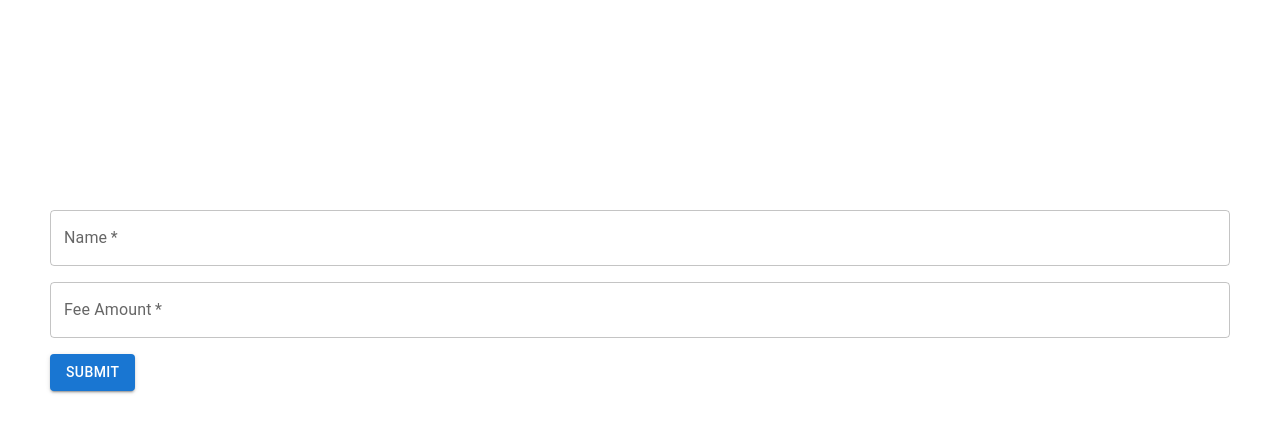
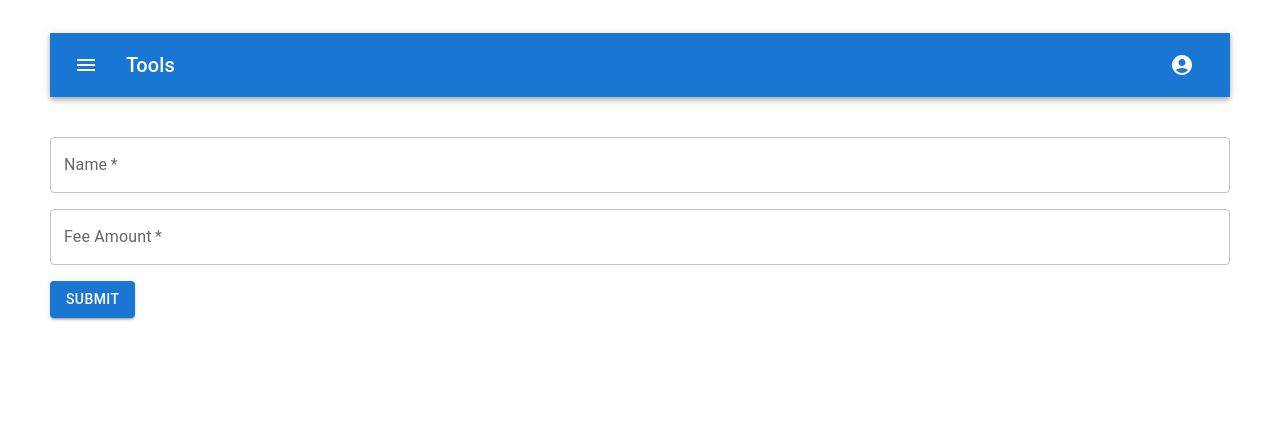
Before and after one commit to AerialSky93/test-web, a React (Create React App) app: page /post in a window 1280 px wide. Shown: the top 432 px of the page. Built offline with nearby package versions, Linux system fonts and the light colour scheme.

Commit message:
create headers

```diff
--- a/src/App.css
+++ b/src/App.css
@@ -15,7 +15,7 @@
 
 .App-header {
   background-color: #ffffff;
-  min-height: 20vh;
+  min-height: 1vh;
   display: flex;
   flex-direction: column;
   align-items: center;
@@ -25,7 +25,7 @@
 }
 
 .App-body {
-  padding: 50px;
+  padding: 25px 50px 25px 50px;
 }
 
 .App-link {
--- a/src/App.tsx
+++ b/src/App.tsx
@@ -3,13 +3,18 @@ import { Route, Routes } from "react-router-dom";
 import Home from "./Home";
 import CustomerTable from "./components/customer-table/customer-table";
 import CustomerForm from "./components/customer-form/customer-form";
+import Header from "./Header";
+
 function App() {
   return (
-    <Routes>
-      <Route path="/" element={<Home />} />
-      <Route path="/getAll" element={<CustomerTable />} />
-      <Route path="/post" element={<CustomerForm />} />
-    </Routes>
+    <>
+      <Header />
+      <Routes>
+        <Route path="/" element={<Home />} />
+        <Route path="/getAll" element={<CustomerTable />} />
+        <Route path="/post" element={<CustomerForm />} />
+      </Routes>
+    </>
   );
 }
 
--- /dev/null
+++ b/src/Header.tsx
@@ -0,0 +1,80 @@
+import "./App.css";
+import {
+  AppBar,
+  Box,
+  IconButton,
+  Link,
+  Menu,
+  MenuItem,
+  Toolbar,
+  Typography,
+} from "@mui/material";
+import MenuIcon from "@mui/icons-material/Menu";
+import { AccountCircle } from "@mui/icons-material";
+import { useState } from "react";
+function Header() {
+  const [anchorEl, setAnchorEl] = useState<null | HTMLElement>(null);
+  const open = Boolean(anchorEl);
+  const handleClick = (event: React.MouseEvent<HTMLElement>) => {
+    setAnchorEl(event.currentTarget);
+  };
+  const handleClose = () => {
+    setAnchorEl(null);
+  };
+  return (
+    <Box sx={{ flexGrow: 1 }} marginBottom={5}>
+      <AppBar position="static">
+        <Toolbar>
+          <IconButton
+            id="demo-positioned-menu"
+            size="large"
+            edge="start"
+            color="inherit"
+            aria-label="menu"
+            onClick={handleClick}
+            sx={{ mr: 2 }}
+          >
+            <MenuIcon />
+          </IconButton>
+          <Menu
+            id="demo-positioned-menu"
+            aria-labelledby="demo-positioned-button"
+            anchorEl={anchorEl}
+            open={open}
+            onClose={handleClose}
+            anchorOrigin={{
+              vertical: "top",
+              horizontal: "left",
+            }}
+            transformOrigin={{
+              vertical: "top",
+              horizontal: "left",
+            }}
+          >
+            <MenuItem onClick={handleClose} component={Link} href="/getall">
+              View All Data
+            </MenuItem>
+            <MenuItem onClick={handleClose} component={Link} href="/post">
+              Create Data
+            </MenuItem>
+            <MenuItem onClick={handleClose}>Update Item</MenuItem>
+          </Menu>
+          <Typography variant="h6" component="div" sx={{ flexGrow: 1 }}>
+            Tools
+          </Typography>
+          <IconButton
+            size="large"
+            aria-label="account of current user"
+            aria-controls="menu-appbar"
+            aria-haspopup="true"
+            color="inherit"
+          >
+            <AccountCircle />
+          </IconButton>
+        </Toolbar>
+      </AppBar>
+    </Box>
+  );
+}
+
+export default Header;
```
